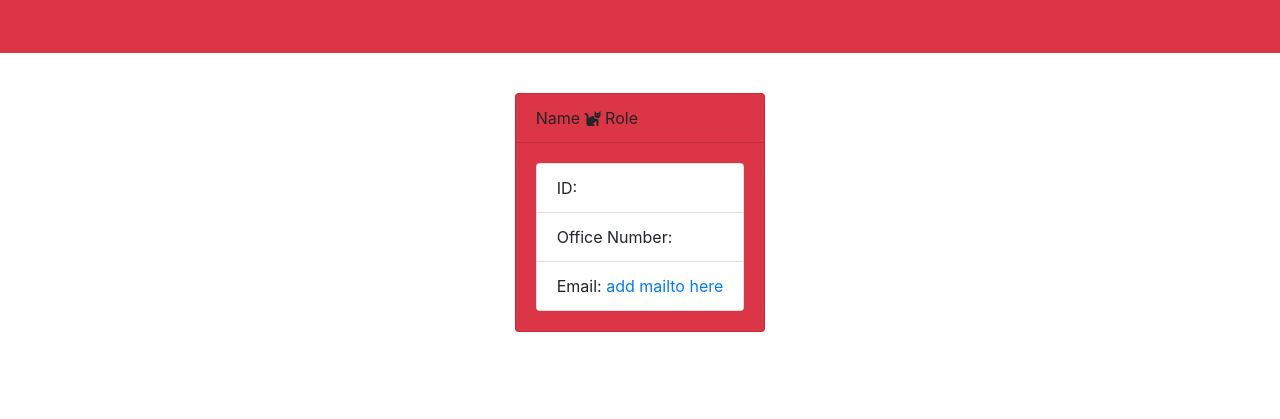
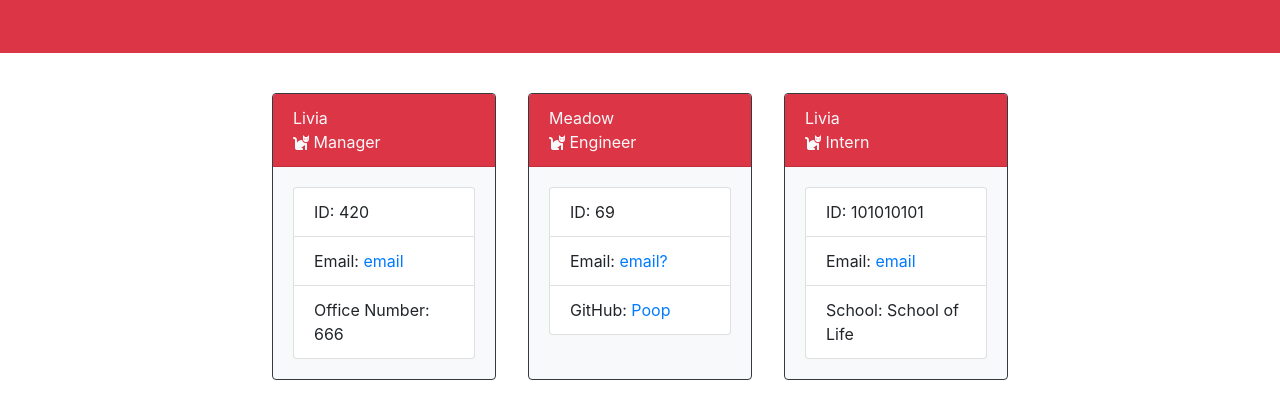
Before and after one commit to misha244/team-html-generator, a website: page template.html in a window 1280 px wide. Shown: the part 99-518 px from the top of the page. Drawn offline with nearby package versions, Linux system fonts and the light colour scheme.

Commit message:
add engineer and intern cards

```diff
--- a/template.html
+++ b/template.html
@@ -24,17 +24,55 @@
     <div
       class="container-fluid justify-content-center d-flex manager-container"
     >
-      <div class="card m-3 bg-danger">
-        <div class="card-header bg-danger">
-          Name <i class="fas fa-cat"></i> Role
+      <!--Manager card-->
+      <div class="card m-3 bg-light border-dark" style="width: 14rem">
+        <div class="card-header bg-danger text-light">
+          Livia
+          <div><i class="fas fa-cat"></i> Manager</div>
         </div>
         <div class="card-body">
           <ul class="list-group">
-            <li class="list-group-item">ID:</li>
-            <li class="list-group-item">Office Number:</li>
+            <li class="list-group-item">ID: 420</li>
             <li class="list-group-item">
-              Email: <a href="">add mailto here</a>
+              Email: <a href="mailto:email@email.email">email</a>
             </li>
+            <li class="list-group-item">Office Number: 666</li>
+          </ul>
+        </div>
+      </div>
+
+      <!--Engineer card-->
+      <div class="card m-3 bg-light border-dark" style="width: 14rem">
+        <div class="card-header bg-danger text-light">
+          Meadow
+          <div><i class="fas fa-cat"></i> Engineer</div>
+        </div>
+        <div class="card-body">
+          <ul class="list-group">
+            <li class="list-group-item">ID: 69</li>
+            <li class="list-group-item">
+              Email: <a href="mailto:email@email.email">email?</a>
+            </li>
+            <li class="list-group-item">
+              GitHub: <a href="https://github.com/poop">Poop</a>
+            </li>
+          </ul>
+        </div>
+      </div>
+
+      <!--Intern card-->
+      <div class="card m-3 bg-light border-dark" style="width: 14rem">
+        <div class="card-header bg-danger text-light">
+          Livia
+          <div><i class="fas fa-cat"></i> Intern</div>
+        </div>
+        <div class="card-body">
+          <ul class="list-group">
+            <li class="list-group-item">ID: 101010101</li>
+            <li class="list-group-item">
+              Email: <a href="mailto:email@email.email">email</a>
+            </li>
+            <li class="list-group-item">School: School of Life</li>
           </ul>
         </div>
       </div>
```
